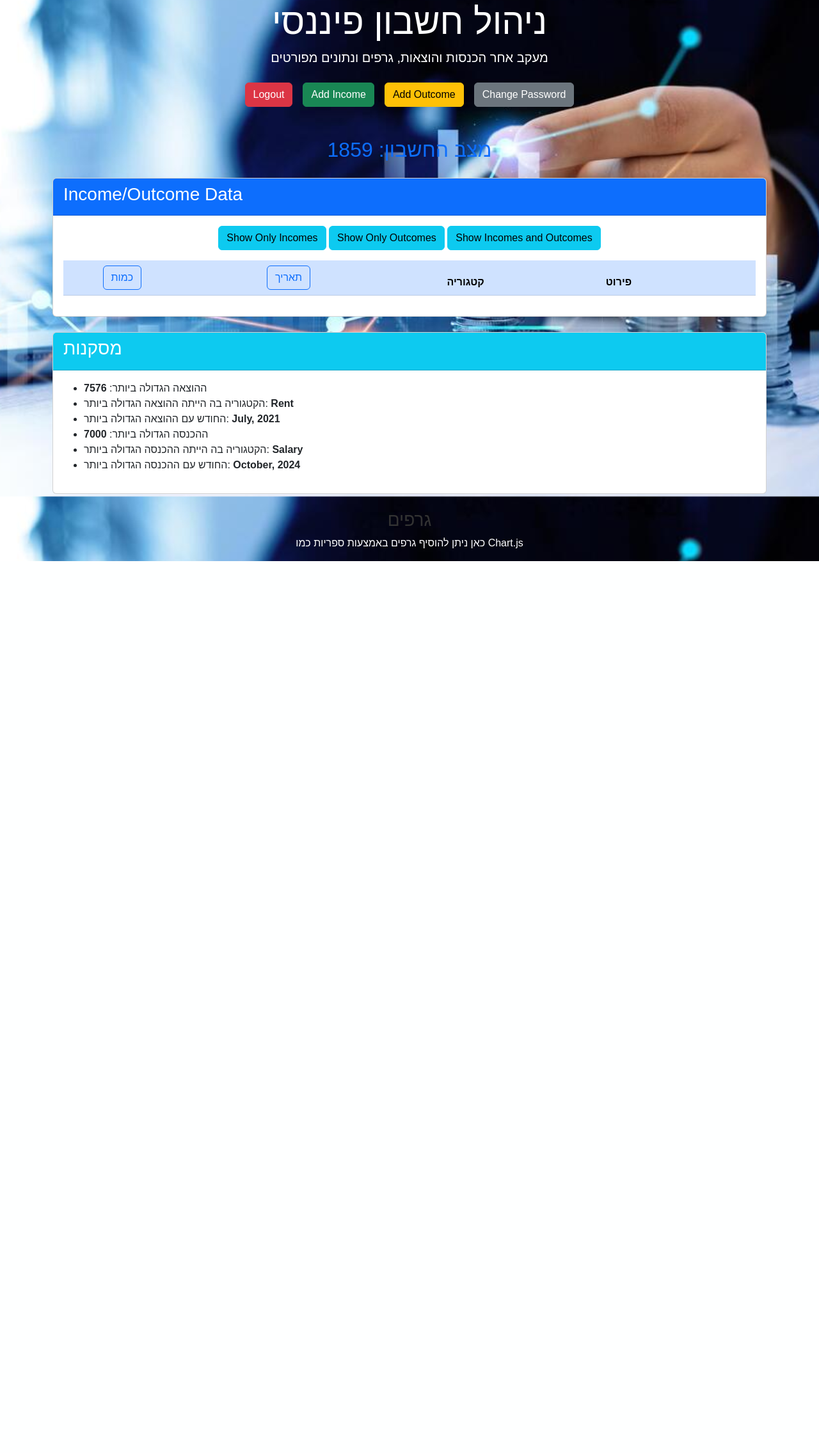
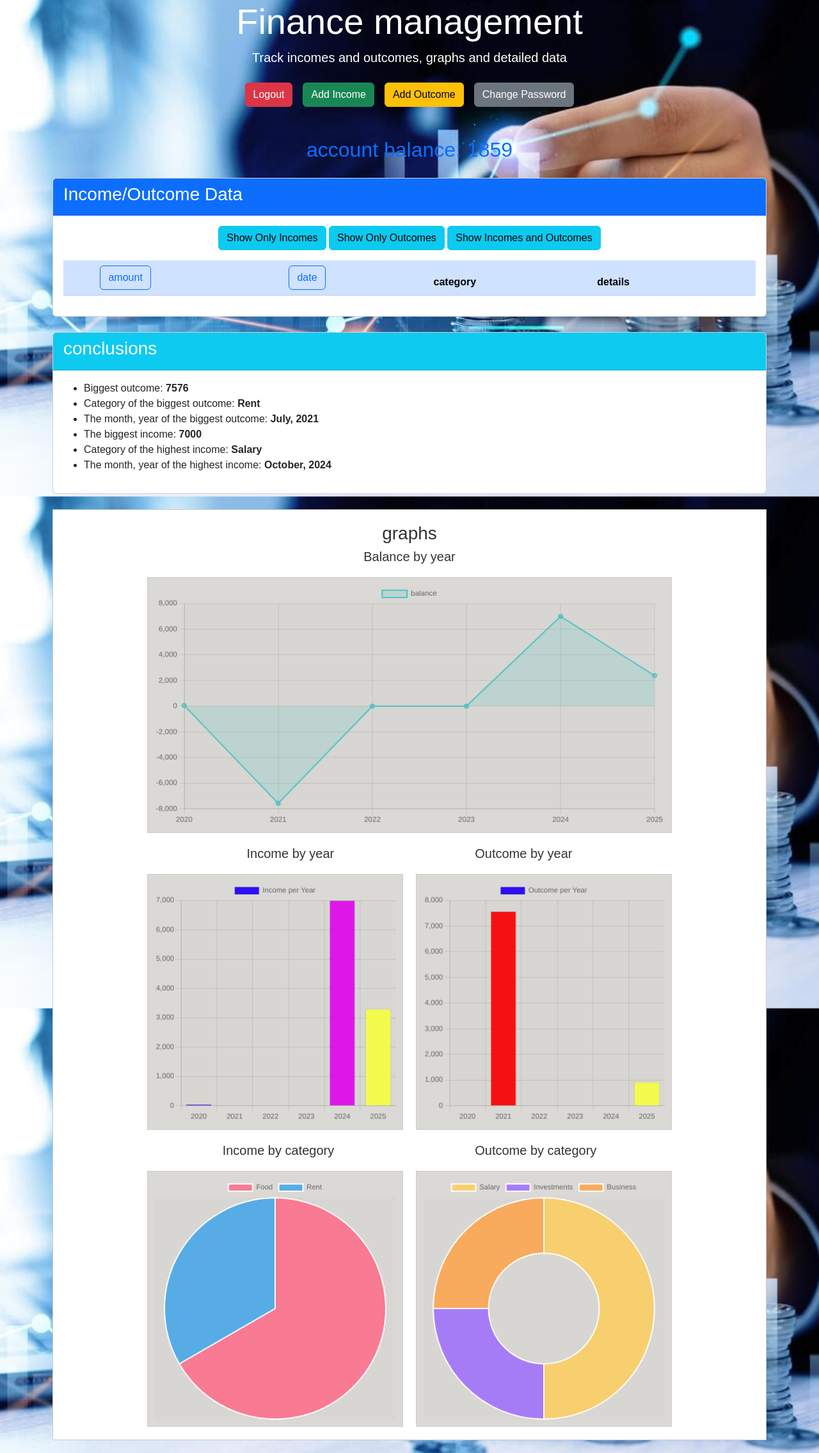
Before and after one commit to chengd2000/FinanceWebsite, a Flask app: page /user_data in a window 1280 px wide. Shown: the part 24-2295 px from the top of the page at 64% size. Before the commit the page ends 901 px from the top, so only its background shows below. Run offline with Flask 2, Linux system fonts and the light colour scheme; a user stored in the database is signed in; data comes from the database, SQL or seed files in the repository; both versions use the stored data as it was after the commit; lists and menus that the app fills with data are empty.

Commit message:
added graphs

```diff
--- a/app/routes.py
+++ b/app/routes.py
@@ -86,6 +86,62 @@ def user_data():
             sum+=item['amount']
         else:
             sum-=item['amount']
+
+    sum_of_year = [0, 0, 0, 0, 0, 0]
+    income_of_year = [0, 0, 0, 0, 0, 0]
+    outcome_of_year = [0, 0, 0, 0, 0, 0]
+    for item in merged:
+        if str(item['date'].year) == '2020':
+            if item['inOrOut']=='income':
+                sum_of_year[0]+=item['amount']
+                income_of_year[0] += item['amount']
+            else:
+                sum_of_year[0]-=item['amount']
+                outcome_of_year[0] += item['amount']
+
+        if str(item['date'].year) == '2021':
+            if item['inOrOut']=='income':
+                sum_of_year[1]+=item['amount']
+                income_of_year[1] += item['amount']
+            else:
+                sum_of_year[1]-=item['amount']
+                outcome_of_year[1] += item['amount']
+
+        if str(item['date'].year) == '2022':
+            if item['inOrOut']=='income':
+                sum_of_year[2]+=item['amount']
+                income_of_year[2] += item['amount']
+            else:
+                sum_of_year[2]-=item['amount']
+                outcome_of_year[2] += item['amount']
+
+        if str(item['date'].year) == '2023':
+            if item['inOrOut']=='income':
+                sum_of_year[3]+=item['amount']
+                income_of_year[3] += item['amount']
+            else:
+                sum_of_year[3]-=item['amount']
+                outcome_of_year[3] += item['amount']
+
+        if str(item['date'].year) == '2024':
+            if item['inOrOut']=='income':
+                sum_of_year[4]+=item['amount']
+                income_of_year[4] += item['amount']
+            else:
+                sum_of_year[4]-=item['amount']
+                outcome_of_year[4] += item['amount']
+
+        if str(item['date'].year) == '2025':
+            if item['inOrOut']=='income':
+                sum_of_year[5]+=item['amount']
+                income_of_year[5] += item['amount']
+            else:
+                sum_of_year[5]-=item['amount']
+                outcome_of_year[5] += item['amount']
+
+
+
+
     max_income=0
     max_income_category=""
     max_income_date=""
@@ -94,6 +150,7 @@ def user_data():
             max_income=item['amount']
             max_income_category=item['category']
             max_income_date = calendar.month_name[item['date'].month] + ", " + str(item['date'].year)
+
     max_outcome=0
     max_outcome_category=""
     max_outcome_date=""
@@ -106,7 +163,31 @@ def user_data():
     print(res)
 
 
-    return render_template('user_data.html',income='true',outcome='true', user=current_user, temp=res,sum=sum,max_income=max_income,max_income_category=max_income_category,max_income_date=max_income_date,max_outcome=max_outcome,max_outcome_category=max_outcome_category,max_outcome_date=max_outcome_date)
+    outcome_by_category = [0, 0]
+    for item in onlyOuts:
+        if item['category'] == 'Food':
+            outcome_by_category[0] += 1
+        if item['category'] == 'Rent':
+            outcome_by_category[1] += 1
+
+    income_by_category = [0, 0, 0]
+    for item in onlyIns:
+        if item['category'] == 'Salary':
+            income_by_category[0] += 1
+        if item['category'] == 'Investments':
+            income_by_category[1] += 1
+        if item['category'] == 'Business':
+            income_by_category[2] += 1
+
+
+
+
+    for k in res:
+        k['date'] = str(k['date'].day) + '/' + str(k['date'].month) + '/' + str(k['date'].year)
+
+
+
+    return render_template('user_data.html',income='true',outcome='true', user=current_user, temp=res,sum=sum,max_income=max_income,max_income_category=max_income_category,max_income_date=max_income_date,max_outcome=max_outcome,max_outcome_category=max_outcome_category,max_outcome_date=max_outcome_date, sum_of_year=sum_of_year, outcome_by_category=outcome_by_category, income_by_category=income_by_category, income_of_year=income_of_year, outcome_of_year=outcome_of_year)
 
 
 
--- a/app/static/css/style.css
+++ b/app/static/css/style.css
@@ -47,6 +47,7 @@ nav a {
 h1, h2, p{
     color: #fff;
 }
+
 table tbody tr.income-bg {
     background-color: green !important;
 }
@@ -54,3 +55,34 @@ table tbody tr.income-bg {
 table tbody tr.outcome-bg {
     background-color: red !important;
 }
+
+#graphs {
+    background-color: #fff;
+    padding: 20px;
+    border: 1px solid #ccc;
+    margin: 20px 0;
+    text-align: center;
+}
+
+#graphs canvas {
+    border: 1px solid #ccc; /* מסגרת מסביב לגרפים */
+    padding: 10px;          /* ריווח פנימי */
+    background-color: rgba(216, 214, 210, 0.92); /* צבע רקע לגרף כולו */
+}
+
+.graph-container {
+    display: flex;
+    flex-direction: column;  /* יישור הגרפים לשורות */
+    align-items: center;     /* מיקום באמצע השורה */
+    gap: 20px;               /* ריווח בין השורות */
+}
+
+.graph-row {
+    display: flex;           /* יישור גרפים לשורה */
+    justify-content: center; /* מיקום באמצע השורה */
+    gap: 20px;               /* ריווח בין הגרפים בשורה */
+}
+
+h5{
+    margin: 0 100px;
+}
--- a/app/static/js/script.js
+++ b/app/static/js/script.js
@@ -171,4 +171,145 @@ document.addEventListener("DOMContentLoaded", () => {
         window.location.href = `/user_data?income=${encodeURIComponent(true)}&outcome=${encodeURIComponent(true)}&filterBy=amount`;
     }
 
+
+
+
+
+// פלאגין להוספת רקע מותאם לכל גרף
+const customBackgroundPlugin = {
+    id: 'customBackground',
+    beforeDraw: (chart) => {
+        const ctx = chart.ctx; // הקשר הציור של הגרף
+        const { top, left, width, height } = chart.chartArea; // אזור הגרף
+        ctx.save(); // שמירת מצב הקשר
+        ctx.fillStyle = 'rgba(216, 214, 210, 0.92)'; // צבע הרקע
+        ctx.fillRect(left, top, width, height); // ציור מלבן הרקע
+        ctx.restore(); // שיחזור מצב הקשר
+    }
+};
+
+// הגרף הראשון (bar chart)
+const ctx = document.getElementById('myChart').getContext('2d');
+const myChart = new Chart(ctx, {
+    type: 'bar',
+    data: {
+        labels: ['2020', '2021', '2022', '2023', '2024','2025'],
+        datasets: [{
+            label: 'Income per Year',
+            data: income_of_year,
+            backgroundColor: [
+                'rgba(35, 2, 249, 0.94)',
+                'rgba(247, 0, 0, 0.92)',
+                'rgba(12, 235, 38, 0.92)',
+                'rgba(17, 240, 240, 0.89)',
+                'rgba(223, 11, 234, 0.94)',
+                'rgba(245, 255, 64, 0.92)'
+            ],
+            borderWidth: 1
+        }]
+    },
+    options: {
+        responsive: false
+    },
+    plugins: [customBackgroundPlugin]
 });
+
+
+// הגרף השני (line chart)
+const ctx2 = document.getElementById('myChart2').getContext('2d');
+const myChart2 = new Chart(ctx2, {
+    type: 'line',
+    data: {
+        labels: ['2020', '2021', '2022', '2023', '2024','2025'],
+        datasets: [{
+            label: 'balance',
+            data: sum_of_year,
+            backgroundColor: 'rgba(75, 192, 192, 0.2)',
+            borderColor: 'rgba(75, 192, 192, 1)',
+            borderWidth: 2,
+            fill: true
+        }]
+    },
+    options: {
+        responsive: false
+    },
+    plugins: [customBackgroundPlugin]
+});
+
+// הגרף השלישי (pie chart)
+const ctx3 = document.getElementById('myChart3').getContext('2d');
+const myChart3 = new Chart(ctx3, {
+    type: 'pie',
+    data: {
+        labels: ['Food', 'Rent'],
+        datasets: [{
+            data: outcome_by_category,
+            backgroundColor: [
+                'rgba(255, 99, 132, 0.8)',
+                'rgba(54, 162, 235, 0.8)',
+                // 'rgba(255, 206, 86, 0.8)',
+                // 'rgba(75, 192, 192, 0.8)',
+                // 'rgba(153, 102, 255, 0.8)',
+                // 'rgba(255, 159, 64, 0.8)'
+            ]
+        }]
+    },
+    options: {
+        responsive: false
+    },
+    plugins: [customBackgroundPlugin]
+});
+
+// הגרף הרביעי (doughnut chart)
+const ctx4 = document.getElementById('myChart4').getContext('2d');
+const myChart4 = new Chart(ctx4, {
+    type: 'doughnut',
+    data: {
+        labels: ['Salary', 'Investments', 'Business'],
+        datasets: [{
+            data: income_by_category,
+            backgroundColor: [
+                // 'rgba(255, 99, 132, 0.8)',
+                // 'rgba(54, 162, 235, 0.8)',
+                'rgba(255, 206, 86, 0.8)',
+                // 'rgba(75, 192, 192, 0.8)',
+                'rgba(153, 102, 255, 0.8)',
+                'rgba(255, 159, 64, 0.8)'
+            ]
+        }]
+    },
+    options: {
+        responsive: false
+    },
+    plugins: [customBackgroundPlugin]
+});
+
+
+const ctx5 = document.getElementById('myChart5').getContext('2d');
+const myChart5 = new Chart(ctx5, {
+    type: 'bar',
+    data: {
+        labels: ['2020', '2021', '2022', '2023', '2024','2025'],
+        datasets: [{
+            label: 'Outcome per Year',
+            data: outcome_of_year,
+            backgroundColor: [
+                'rgba(35, 2, 249, 0.94)',
+                'rgba(247, 0, 0, 0.92)',
+                'rgba(12, 235, 38, 0.92)',
+                'rgba(17, 240, 240, 0.89)',
+                'rgba(223, 11, 234, 0.94)',
+                'rgba(245, 255, 64, 0.92)'
+            ],
+            borderWidth: 1
+        }]
+    },
+    options: {
+        responsive: false
+    },
+    plugins: [customBackgroundPlugin]
+});
+
+
+
+});
--- a/app/templates/base.html
+++ b/app/templates/base.html
@@ -10,6 +10,7 @@
 
     <!-- קובצי CSS מותאמים אישית -->
     <link rel="stylesheet" href="{{ url_for('static', filename='css/style.css') }}">
+
 </head>
 <body>
     <header>
@@ -24,5 +25,15 @@
 
     <!-- קובצי JavaScript מותאמים אישית -->
     <script src="{{ url_for('static', filename='js/script.js') }}"></script>
+
+    <!-- chart.js CDN -->
+    <script src="https://cdn.jsdelivr.net/npm/chart.js"></script>
+
+    <!-- <script src="https://cdnjs.cloudflare.com/ajax/libs/Chart.js/3.3.2/chart.min.js"
+     integrity="sha512-VCHVc5miKoln972iJPvkQrUYYq7XpxXzvqNfiul1H4aZDwGBGC0lq373KNleaB2LpnC2a/iNfE5zoRYmB4TRDQ=="
+    crossorigin="anonymous" referrerpolicy="no-referrer"></script> -->
+
+
+
 </body>
 </html>
--- a/app/templates/user_data.html
+++ b/app/templates/user_data.html
@@ -4,8 +4,8 @@
 <div class="container mt-4">
     <!-- כותרת הדף -->
     <div class="text-center mb-4">
-        <h1 class="display-4">ניהול חשבון פיננסי</h1>
-        <p class="lead">מעקב אחר הכנסות והוצאות, גרפים ונתונים מפורטים</p>
+        <h1 class="display-4">Finance management</h1>
+        <p class="lead">Track incomes and outcomes, graphs and detailed data</p>
     </div>
 
     <!-- כפתורים לניהול -->
@@ -18,7 +18,7 @@
 
     <!-- יתרת החשבון -->
     <div class="text-center mb-4">
-        <h2 class="text-primary">מצב החשבון: <span id="account_balance">{{ sum }}</span></h2>
+        <h2 class="text-primary">account balance: <span id="account_balance">{{ sum }}</span></h2>
     </div>
 
     <!-- טבלת הכנסות והוצאות -->
@@ -39,16 +39,16 @@
                     <tr>
                         <th></th>
                         <th>
-                            <button class="btn btn-outline-primary" id="amount_filter">כמות</button>
+                            <button class="btn btn-outline-primary" id="amount_filter">amount</button>
                         </th>
 
                         <th>
-                            <button class="btn btn-outline-primary" id="date_filter">תאריך</button>
+                            <button class="btn btn-outline-primary" id="date_filter">date</button>
                         </th>
                         <th>
-                            קטגוריה
+                            category
                         </th>
-                        <th>פירוט</th>
+                        <th>details</th>
                         <th></th>
                     </tr>
                 </thead>
@@ -73,26 +73,57 @@
     <!-- מסקנות -->
     <div class="card mb-4">
         <div class="card-header bg-info text-white">
-            <h3>מסקנות</h3>
+            <h3>conclusions</h3>
         </div>
         <div class="card-body">
             <ul>
-                <li>ההוצאה הגדולה ביותר: <strong>{{max_outcome}}</strong></li>
-                <li>הקטגוריה בה הייתה ההוצאה הגדולה ביותר: <strong>{{ max_outcome_category }}</strong></li>
-                <li>החודש עם ההוצאה הגדולה ביותר: <strong>{{ max_outcome_date }}</strong></li>
-                <li>ההכנסה הגדולה ביותר: <strong>{{max_income}}</strong></li>
-                <li>הקטגוריה בה הייתה ההכנסה הגדולה ביותר: <strong>{{ max_income_category }}</strong></li>
-                <li>החודש עם ההכנסה הגדולה ביותר: <strong>{{ max_income_date }}</strong></li>
+                <li>Biggest outcome: <strong>{{max_outcome}}</strong></li>
+                <li>Category of the biggest outcome: <strong>{{ max_outcome_category }}</strong></li>
+                <li>The month, year of the biggest outcome: <strong>{{ max_outcome_date }}</strong></li>
+                <li>The biggest income: <strong>{{max_income}}</strong></li>
+                <li>Category of the highest income: <strong>{{ max_income_category }}</strong></li>
+                <li>The month, year of the highest income: <strong>{{ max_income_date }}</strong></li>
 
             </ul>
         </div>
     </div>
 
-    <!-- גרפים -->
-    <div class="text-center">
-        <h3>גרפים</h3>
-        <p>כאן ניתן להוסיף גרפים באמצעות ספריות כמו Chart.js</p>
+<!-- גרפים -->
+<div id="graphs">
+    <h3 class="text-center">graphs</h3>
+    <div class="graph-container">
+        <div class="graph-row"><h5>Balance by year</h5></div>
+        <div class="graph-row">
+        <canvas id="myChart2" width="820" height="400"></canvas>
     </div>
+    <div class="graph-row"><h5>Income by year</h5><h5>Outcome by year</h5></div>
+        <div class="graph-row">
+            <canvas id="myChart" width="400" height="400"></canvas>
+            <canvas id="myChart5" width="400" height="400"></canvas>
+        </div>
+        <div class="graph-row"><h5>Income by category</h5><h5>Outcome by category</h5></div>
+        <div class="graph-row">
+            <canvas id="myChart3" width="400" height="400"></canvas>
+            <canvas id="myChart4" width="400" height="400"></canvas>
+        </div>
+    </div>
+    <script>
+        const sum_of_year = {{ sum_of_year | tojson }};
+        const outcome_by_category = {{ outcome_by_category | tojson }};
+        const income_by_category = {{ income_by_category | tojson }};
+        const income_of_year = {{ income_of_year | tojson }};
+        const outcome_of_year = {{ outcome_of_year | tojson }};
+    </script>
+
+</div>
+
+
+
+
+
+
+
+
 </div>
 
 <!-- חלונות קופצים להכנסות והוצאות -->
@@ -113,10 +144,10 @@
                     <input name="date_income" class="form-control" id="date_income" type="date" />
                     <label class="form-label mt-3">Category</label>
                     <select name="category_income" id="category_income" class="form-select">
-                        <option value="" selected disabled>בחר קטגוריית הכנסה</option>
-                        <option value="Salary">שכר</option>
-                        <option value="Business">עסקים</option>
-                        <option value="Investments">השקעות</option>
+                        <option value="" selected disabled>Choose income category</option>
+                        <option value="Salary">Salary</option>
+                        <option value="Business">Business</option>
+                        <option value="Investments">Investments</option>
                     </select>
             </div>
             <div class="modal-footer">
@@ -149,9 +180,9 @@
 
     <label class="form-label mt-3">Category</label>
     <select name = "category_outcome" id="category_outcome" class="form-select" aria-label="Expense Category">
-        <option value="" selected disabled>בחר קטגוריית הוצאה</option>
-        <option value="Rent">שכירות</option>
-        <option value="Food">אוכל</option>
+        <option value="" selected disabled>Choose outcome category</option>
+        <option value="Rent">Rent</option>
+        <option value="Food">Food</option>
     </select>
 </div>
 
--- a/app/utils.py
+++ b/app/utils.py
@@ -112,8 +112,8 @@ def sign_in_user_handler():
         print(4)
         login_user(new_user, remember=True)
         flash('Account created!', category='success')
-        return "5"
-        #return redirect(url_for('routes.user_data'))
+        # return "5"
+        return redirect(url_for('routes.user_data',income='true',outcome='true',filterBy='date'))
 
     print(250)
     return redirect(url_for('routes.sign_in'))
```
Also changed, not shown: instance/database.db.
